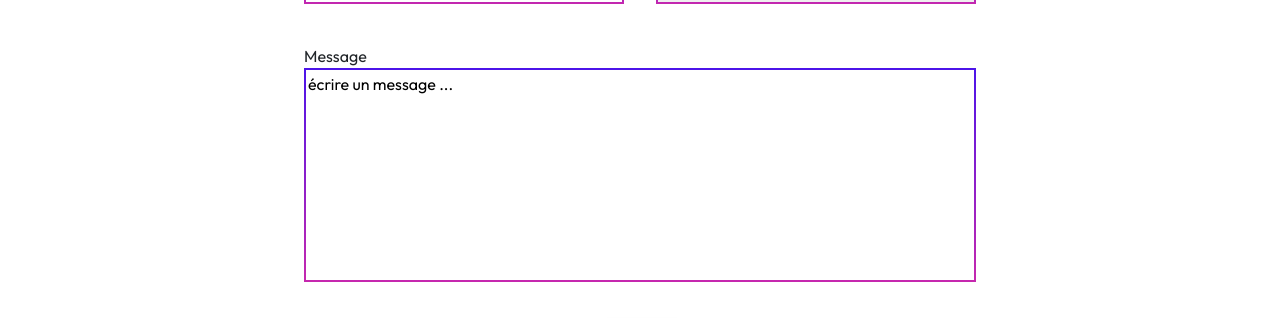
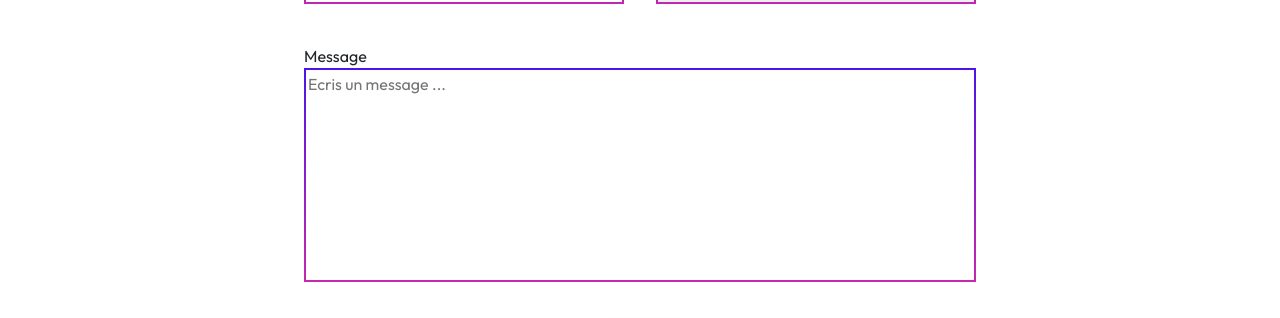
Before and after one commit to Coralie-V/mashoo, a Vue app: page /contact in a window 1280 px wide. Shown: the part 328-646 px from the top of the page. Built offline with nearby package versions, Linux system fonts and the light colour scheme; no server answers.

Commit message:
Hover couleur li

```diff
--- a/src/scss/components/_inspirations.scss
+++ b/src/scss/components/_inspirations.scss
@@ -23,6 +23,13 @@
         height: 20px;
         background-color: $rouge;
         border-radius: 50%;
+
+      }
+      li:hover{
+        transform: scale(1.7);
+        transition : 0.2s;
+        cursor: pointer;
+
       }
       li:first-child {
         background-color: $blanc;
--- a/src/views/Contact.vue
+++ b/src/views/Contact.vue
@@ -43,8 +43,7 @@
         <div class="formulaire__message">
           <label for="message" class="formulaire__label">Message</label>
           <span class="formulaire__input -message">
-            <textarea name="message" id="" cols="30" rows="7">
-écrire un message ...</textarea
+            <textarea name="message" id="" cols="30" rows="7" placeholder="Ecris un message ..."></textarea
             >
           </span>
         </div>
--- a/src/views/Inspirations.vue
+++ b/src/views/Inspirations.vue
@@ -104,7 +104,7 @@
               <span class="dropdownArrow">></span> <span>Date</span>
               <div class="-groupe">
                 <span class="formulaire__input -checkbox"
-                  ><input type="radio" name="newslatter" /><span
+                  ><input type="radio" name="newslatter" checked/><span
                     class="input__checkbox -new"
                   >
                     <svg
```
